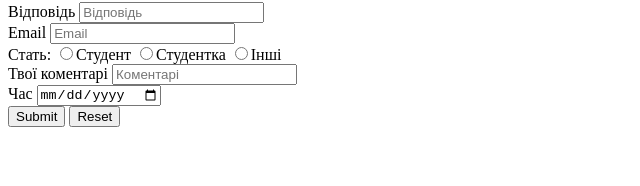
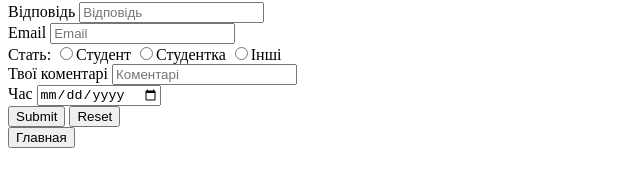
Before and after one commit to tvasiua/515-html, a plain HTML site: page form.html in a window 1280 px wide. Shown: the part 174-360 px from the top of the page, without its empty margins (0-640 px from the left). Drawn offline with Linux system fonts and the light colour scheme.

Commit message:
Update form.html

```diff
--- a/form.html
+++ b/form.html
@@ -51,7 +51,8 @@
 			<br>
 			<input type="submit">
 			<input type="reset">
-
+            <br>
+            <button onclick="window.location.href='index.html';">Главная</button>
 		</form>
 	</main>
 </body>
```
